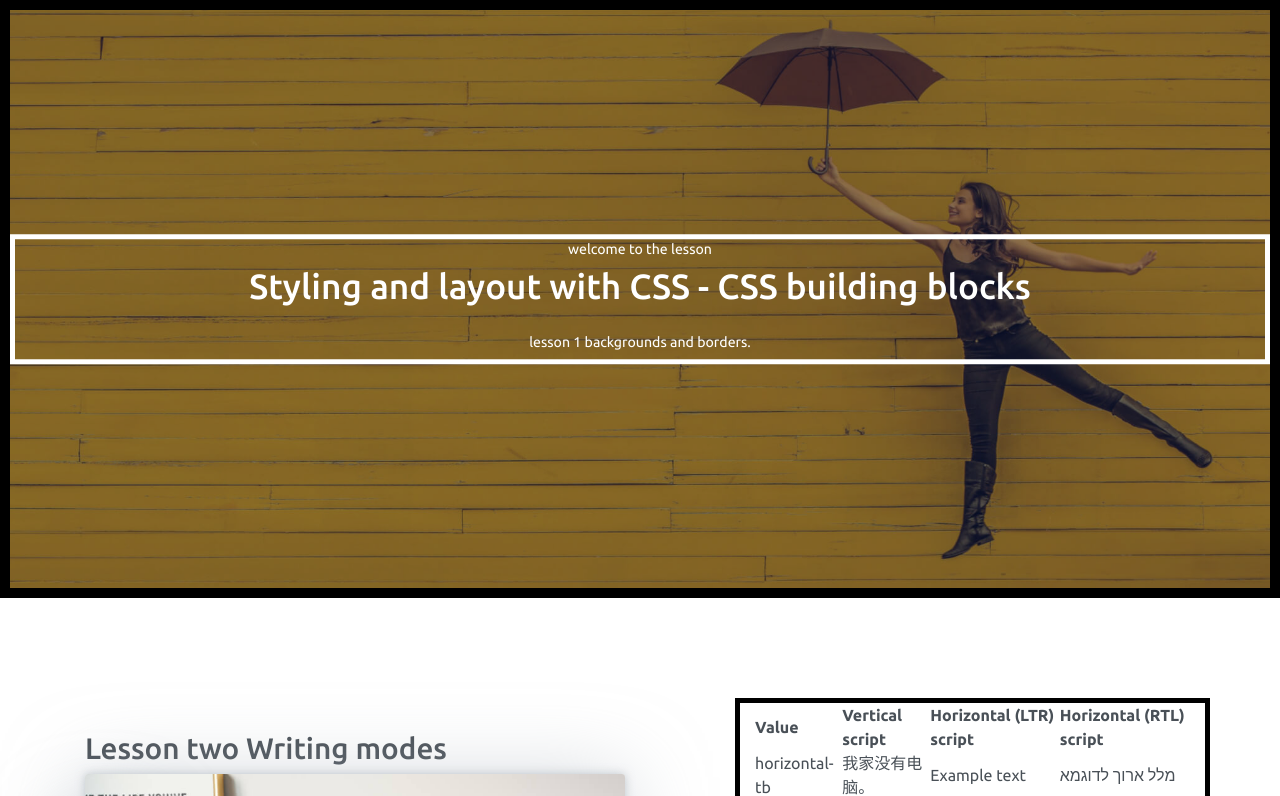
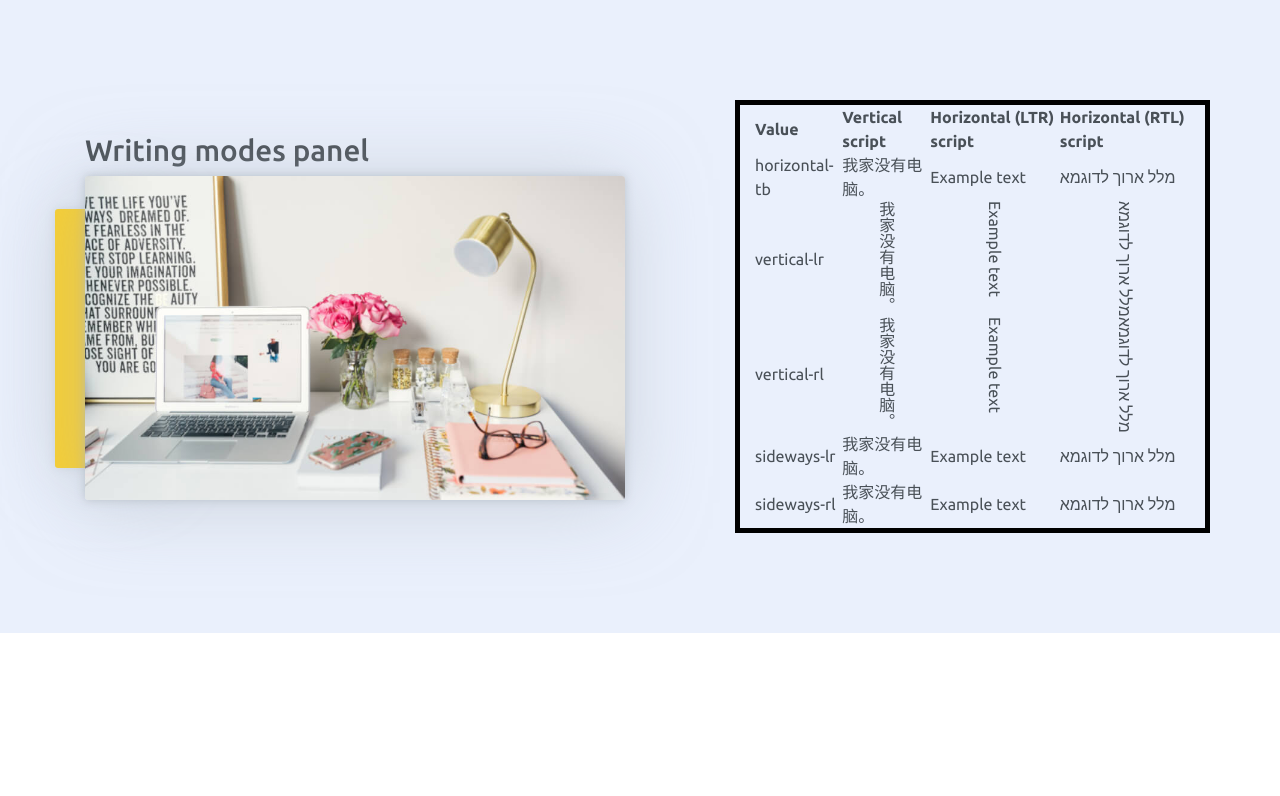
Before and after one commit to parasnp/FEWD1213, a plain HTML site: page index.html in a window 1280 px wide. Shown: the top 796 px of the page. Drawn offline with nearby package versions, Linux system fonts and the light colour scheme.

Commit message:
Update index.html

```diff
--- a/index.html
+++ b/index.html
@@ -13,14 +13,6 @@
 </head>
 <body  id="home">
 
-    <header id="home" class="header">
-        <div class="overlay"></div>
-        <div class="header-content">
-            <p>welcome to the lesson</p>
-            <h6>Styling and layout with CSS - CSS building blocks</h6>
-            <p>lesson 1 backgrounds and borders.</p>
-        </div>
-    </header>
     <section>
 
         <div class="container">
@@ -28,7 +20,8 @@
             <div class="row justify-content-between align-items-center">
                 <div class="col-md-6">
                     <div>
-                        <h3>Lesson two Writing modes</h3>
+                        <h3> Writing modes panel
+                        </h3>
                     </div>
                     <div class="img-wrapper">
                         <div class="after"></div>
```
